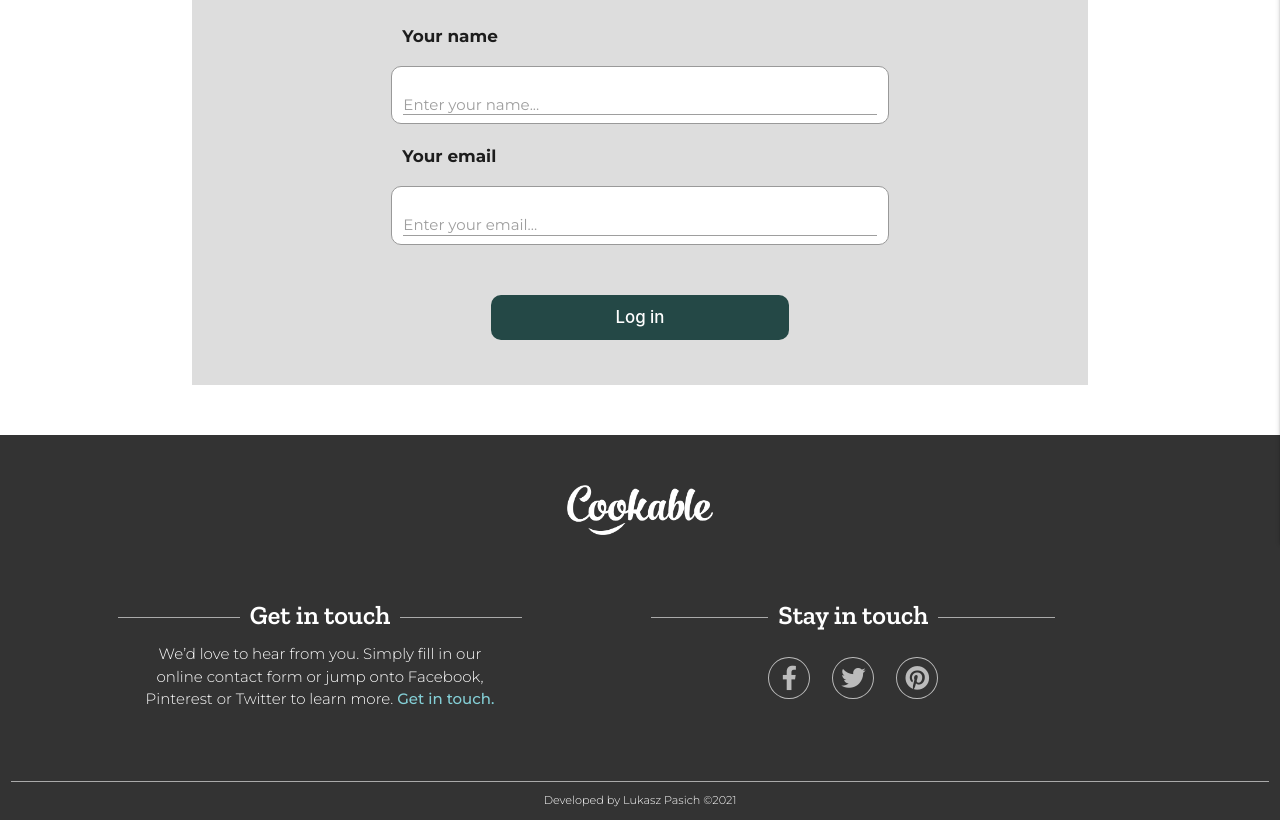
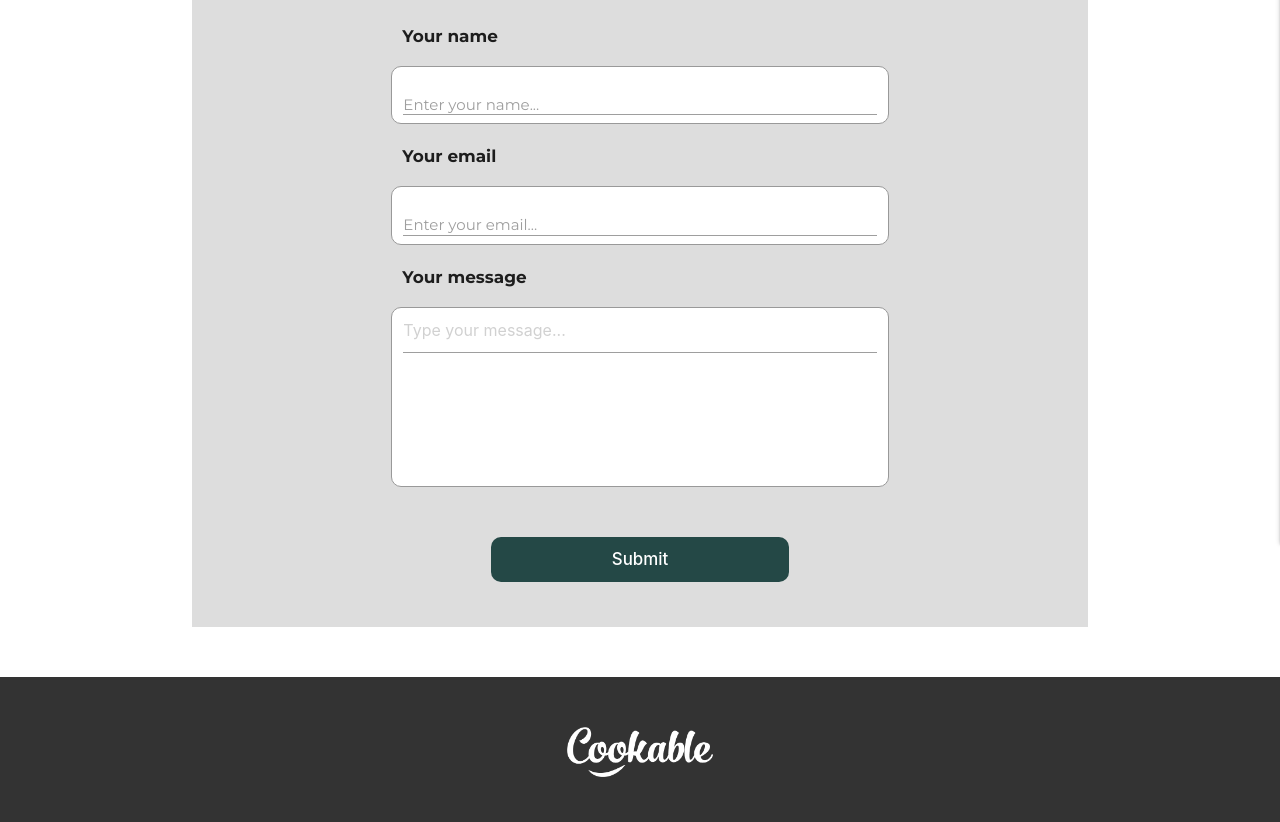
Before and after one commit to LukaszPasich/Cookable-MS3, a Flask app: page /contact in a window 1280 px wide. Shown: the part 317-1139 px from the top of the page. Run offline with Flask 2, Linux system fonts and the light colour scheme; some libraries are stand-ins or nearby versions.

Commit message:
FEAT: Functionality for Send contact form from contact page with Success/Fail responses

```diff
--- a/static/css/style.css
+++ b/static/css/style.css
@@ -729,6 +729,28 @@ div strong {
     display: none;
 }
 
+/* Contact page */
+
+.textarea-space {
+    height: 12rem;
+}
+
+.flash-messages-email {
+    background-color: #d0ccb4;
+    margin: auto;
+    margin-top: 10px;
+    margin-bottom: 0px;
+    padding: 15px 0px;
+    font-size: 1.2rem;
+    font-weight: 500;
+    text-align: center;
+    position: fixed;
+    width: 100%;
+    top: 20px;
+    left: 0px;
+    z-index: 1;
+    display: none;
+}
 
 /* Override Materialize */
 
--- a/static/js/sendEmail.js
+++ b/static/js/sendEmail.js
@@ -1 +1,23 @@
-console.log("Hello");
+function sendMail(contactForm) {
+    emailjs.send("service_611qf0k", "cookable", {
+        "from_name": contactForm.name.value,
+        "from_email": contactForm.email.value,
+        "cookable_request": contactForm.message.value
+    })
+    .then(
+        function(response) {
+            console.log("SUCCESS", response);
+            flashEmail = document.getElementById("flash-messages-email");
+            flashEmail.style.display = 'inline-block';
+            flashEmail.innerHTML = "Message sent successfully";
+        },
+        function(error) {
+            console.log("FAILED", error);
+            flashEmail = document.getElementById("flash-messages-email");
+            flashEmail.style.display = 'inline-block';
+            flashEmail.innerHTML = "Message not sent!";
+        }
+    );
+    setTimeout(function(){window.location.reload();},3500);
+    return false;
+}
--- a/templates/contact.html
+++ b/templates/contact.html
@@ -25,6 +25,8 @@
     We value your privacy and will never share your information with anyone.
 </p>
 
+<p id="flash-messages-email" class="flash-messages-email"></p>
+
 <div class="row background-grey-ddd margin-top-fifty padding-top-twentyfive padding-bottom-twentyfive">
     <form onsubmit="return sendMail(this);" class="col s12 m8 offset-m2">
         <!-- Name -->
@@ -40,15 +42,20 @@
             <p class="input-title col s10 offset-s1">Your email</p>
             <div class="input-field col s10 offset-s1 input-space">
                 <input id="email" name="email" type="email" class="validate" required>
-                <label for="password">Enter your email...</label>
+                <label for="email">Enter your email...</label>
             </div>
         </div>
         <!-- Message -->
+        <div class="row">
+            <p class="input-title col s10 offset-s1">Your message</p>
+            <div class="input-field col s10 offset-s1 input-space textarea-space">
+                <textarea placeholder="Type your message..." id="message" name="message" type="text" class="materialize-textarea" required></textarea>
+            </div>
+        </div>
 
-
-        <!-- Sign Up Button -->
+        <!-- Submit button -->
         <div class="row margin-top-fifty">
-            <button type="submit" class="col s6 offset-s3 green-button-full cursor-pointer">Log in</button>
+            <button type="submit" class="col s6 offset-s3 green-button-full cursor-pointer">Submit</button>
         </div>
     </form>
   </div>
```
